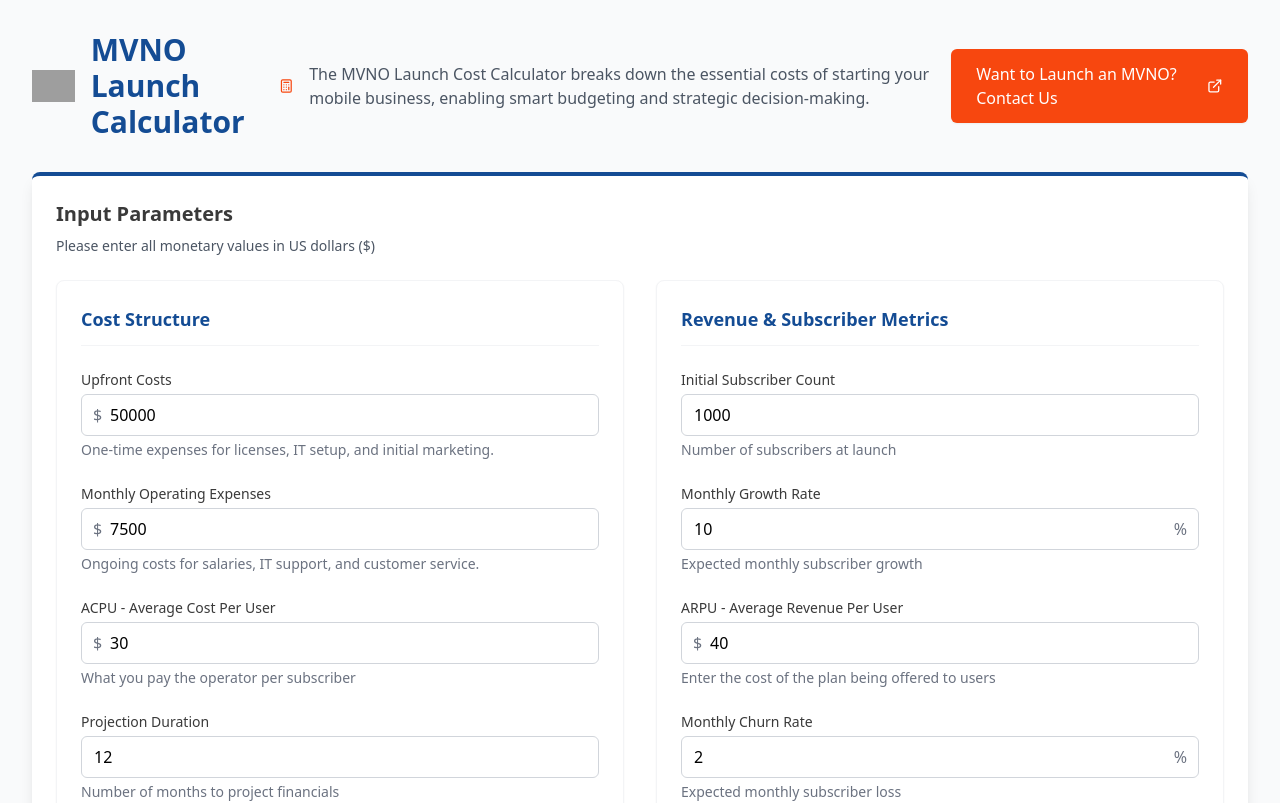
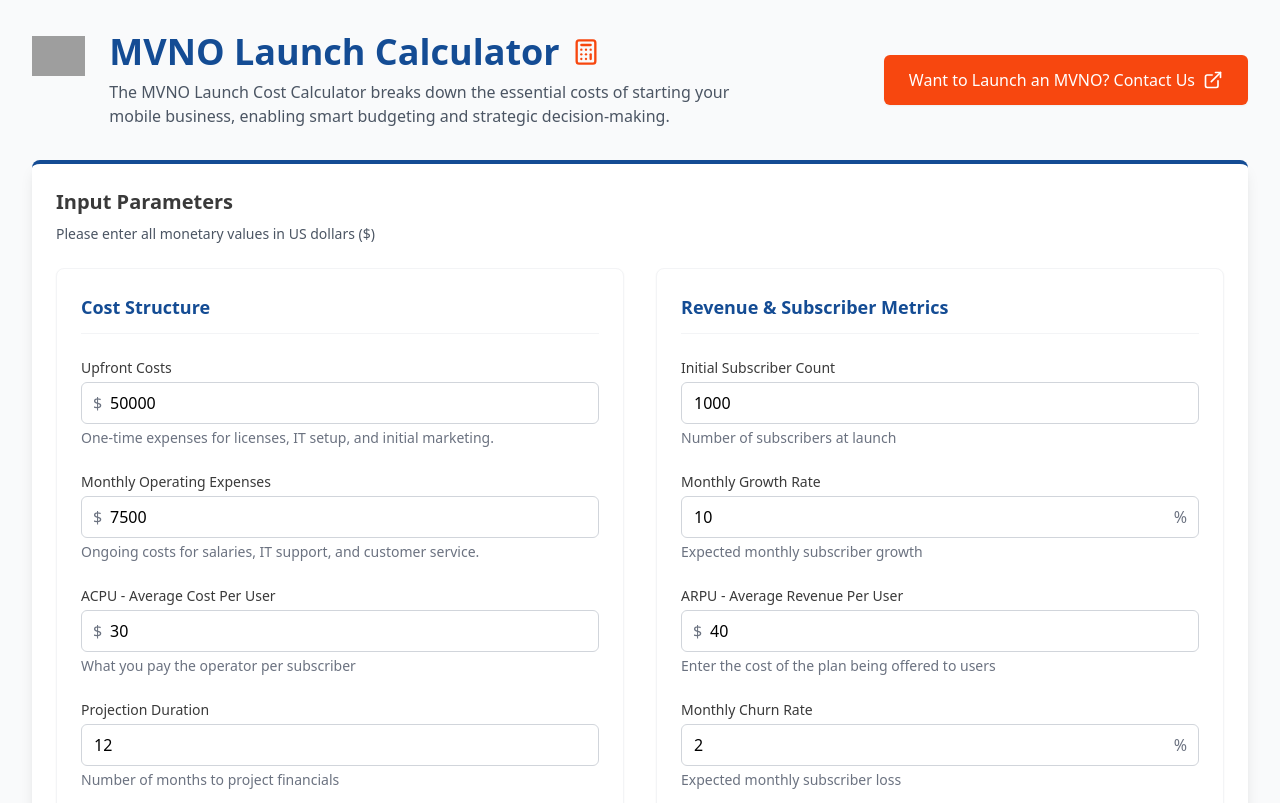
Before and after one commit to devil2123/MVNO_Spenza, a React (Vite) app: page / in a window 1280 px wide. Shown: the top 803 px of the page. Built offline with nearby package versions, Linux system fonts and the light colour scheme; grey boxes are pictures that could not be loaded.

Commit message:
Update App.tsx

```diff
--- a/src/App.tsx
+++ b/src/App.tsx
@@ -6,11 +6,8 @@ import { InputSection } from './components/InputSection';
 import { ResultsSection } from './components/ResultsSection';
 
 const initialInputs: MVNOInputs = {
-  // Upfront and Operating Costs
   upfrontCosts: 50000,
   monthlyOperatingExpenses: 7500,
-
-  // Revenue & Subscriber Metrics
   initialSubscribers: 1000,
   arpu: 40,
   acpu: 30,
@@ -32,20 +29,26 @@ function App() {
     <div className="min-h-screen bg-gray-50">
       <div className="max-w-7xl mx-auto px-4 sm:px-6 lg:px-8 py-8">
         <div className="flex flex-col md:flex-row md:items-center justify-between mb-8">
-          <div className="flex flex-col space-y-2 md:space-y-0 md:flex-row md:items-center md:space-x-4 mb-4 md:mb-0">
-            <div className="flex items-center space-x-4">
-              <img
-                src="https://res.cloudinary.com/dw2h36vj0/image/upload/v1744803023/ngjbeca4p4xg7urltb1v.jpg"
-                alt="Spenza Logo"
-                className="h-8 w-auto"
-              />
-              <h1 className="text-3xl font-bold text-[#144C94]">MVNO Launch Calculator</h1>
-              <Calculator className="h-8 w-8 text-[#F7470F]" />
+          {/* Left section: Heading and Subtext */}
+          <div className="flex flex-col space-y-4 md:space-y-0 md:flex-row md:items-start md:space-x-6 mb-4 md:mb-0">
+            <img
+              src="https://res.cloudinary.com/dw2h36vj0/image/upload/v1744803023/ngjbeca4p4xg7urltb1v.jpg"
+              alt="Spenza Logo"
+              className="h-10 w-auto mt-1"
+            />
+            <div>
+              <div className="flex items-center space-x-3">
+                <h1 className="text-4xl font-bold text-[#144C94]">MVNO Launch Calculator</h1>
+                <Calculator className="h-7 w-7 text-[#F7470F]" />
+              </div>
+              <p className="mt-2 text-gray-600 text-base max-w-2xl">
+                The MVNO Launch Cost Calculator breaks down the essential costs of starting your mobile business,
+                enabling smart budgeting and strategic decision-making.
+              </p>
             </div>
-            <p className="text-gray-600 text-sm md:text-base max-w-2xl">
-              The MVNO Launch Cost Calculator breaks down the essential costs of starting your mobile business, enabling smart budgeting and strategic decision-making.
-            </p>
           </div>
+
+          {/* Right section: CTA */}
           <a
             href="https://spenza.com/contact-the-telecom-expense-management-experts/"
             target="_blank"
@@ -57,6 +60,7 @@ function App() {
           </a>
         </div>
 
+        {/* Input + Results Section */}
         <div className="space-y-8">
           <div className="bg-white rounded-lg shadow-lg p-6 border-t-4 border-[#144C94]">
             <div className="mb-6">
```
